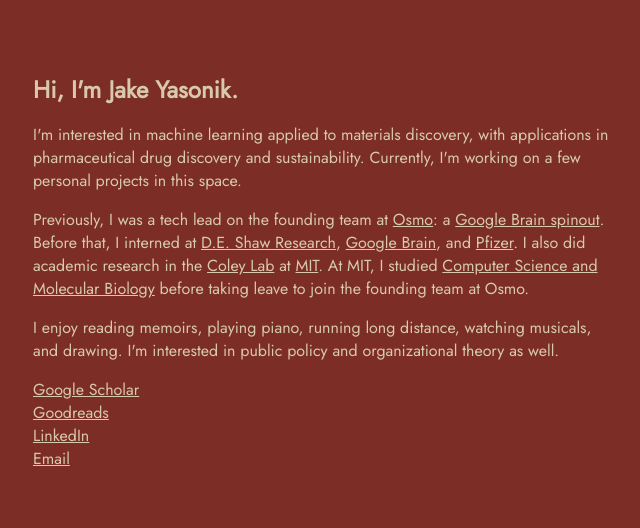
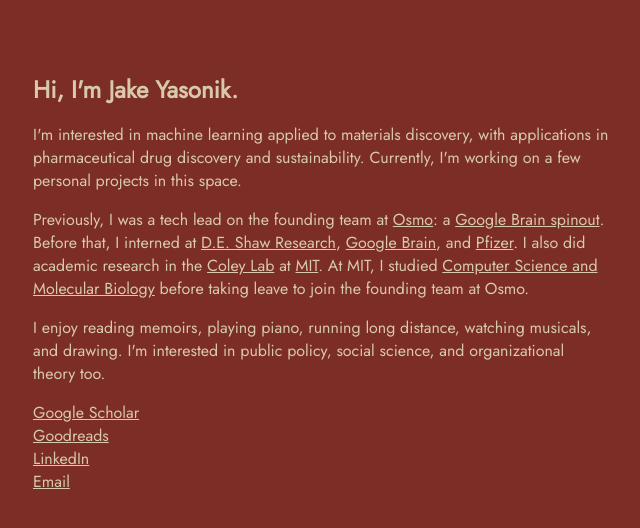
Before and after one commit to jyasonik/jyasonik.github.io, a plain HTML site: page index.html in a window 1280 px wide. Shown: the whole page, without its empty margins (319-959 px from the left). Drawn offline with Linux system fonts and the light colour scheme.

Commit message:
Added 'social science'

```diff
--- a/index.html
+++ b/index.html
@@ -27,7 +27,7 @@
 
 		<p>
 		I enjoy reading memoirs, playing piano, running long distance, watching musicals, and drawing. I'm
-		interested in public policy and organizational theory as well.
+		interested in public policy, social science, and organizational theory too.
 		</p>
 
 		<p>
```
